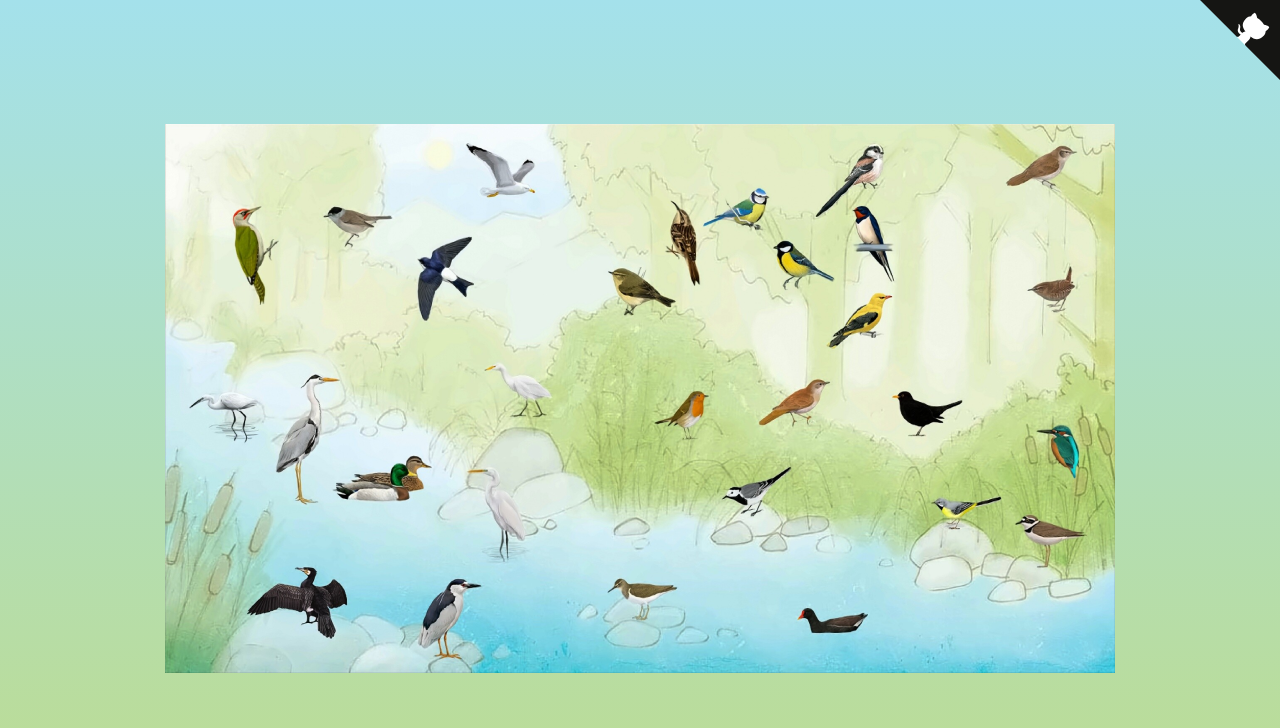
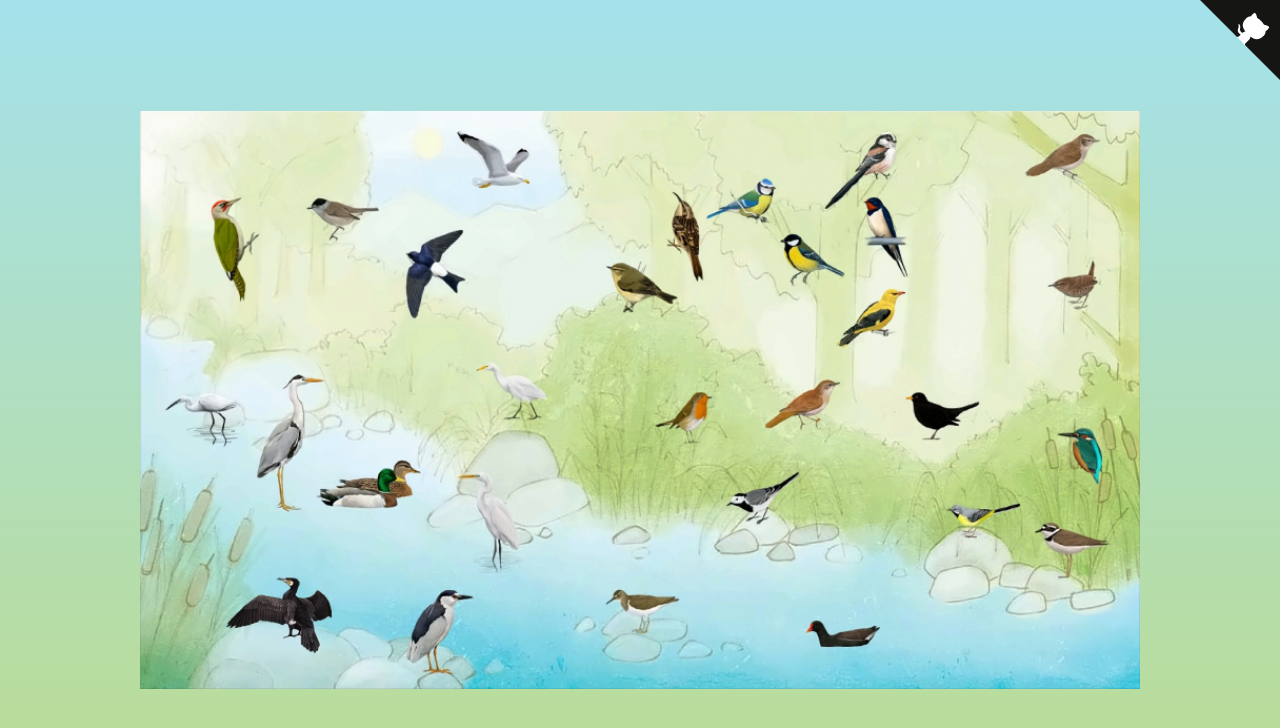
Before and after one commit to jagatpandya/melodic-avian-hover-image-maps-fun-project, a plain HTML site: page index.html in a window 1280 px wide. Drawn offline with Linux system fonts and the light colour scheme.

Commit message:
Add files via upload

```diff
--- a/index.html
+++ b/index.html
@@ -9,22 +9,41 @@
         <title>Melodic Avian Hover</title>
         <link rel="icon" href="src/images/favicon.png" type="image/png">
         <style>
-            body {
+            html, body {
+                height: 100%;
                 margin: 0;
-                background-image: linear-gradient(#a4e1eb, #bcdc93);
+                padding: 0;
                 display: flex;
                 justify-content: center;
                 align-items: center;
-                height: 100vh;
+                background-image: linear-gradient(#a4e1eb, #bcdc93);
+            }
+            .image-container {
+                max-width: 1000px;
+                width: 100%;
+                height: 80%;
                 overflow: hidden;
             }
-            .image-container {
-                text-align: center;
+            img {
+                width: 100%;
+                height: 100%;
+                object-fit: contain;
             }
-            .image-container img {
-                max-width: 100%;
-                height: auto;
+            /* Styles for smartphones (min-width: 320px, max-width: 480px) */
+		    @media (min-width: 320px) and (max-width: 480px) {
+                .image-container {
+                    /* Adjusting max-width for smartphones - Tested on Samsung Galaxy A12 and Responsive Design Mode [Inspect Element (F12) tool] */
+                    max-width: 90%;
+                }
             }
+		    /* Styles for tablets (min-width: 768px, max-width: 1024px) */
+            @media (min-width: 768px) and (max-width: 1024px) {
+                .image-container {
+    				/* Adjusting max-width for tablets - Tested on Samsung Galaxy Tab A SM-T355Y and Responsive Design Mode [Inspect Element (F12) tool] */
+                    max-width: 90%;
+                }
+            }
+            /* Github corner styling */
             .github-corner:hover .octo-arm {
 				animation: octocat-wave 560ms ease-in-out;
             }
@@ -51,7 +70,7 @@
     </head>
     <body>
         <div class="image-container">
-            <img src="src/images/background.png" alt="Background" usemap="#image-map">
+            <img src="src/images/background.png" alt="Birds Background" usemap="#image-map">
         </div>
         <audio id="european-green-woodpecker"><source src="src/sounds/european-green-woodpecker.mp3" type="audio/mpeg"></audio>
         <audio id="eurasian-blackcap"><source src="src/sounds/eurasian-blackcap.mp3" type="audio/mpeg"></audio>
```
